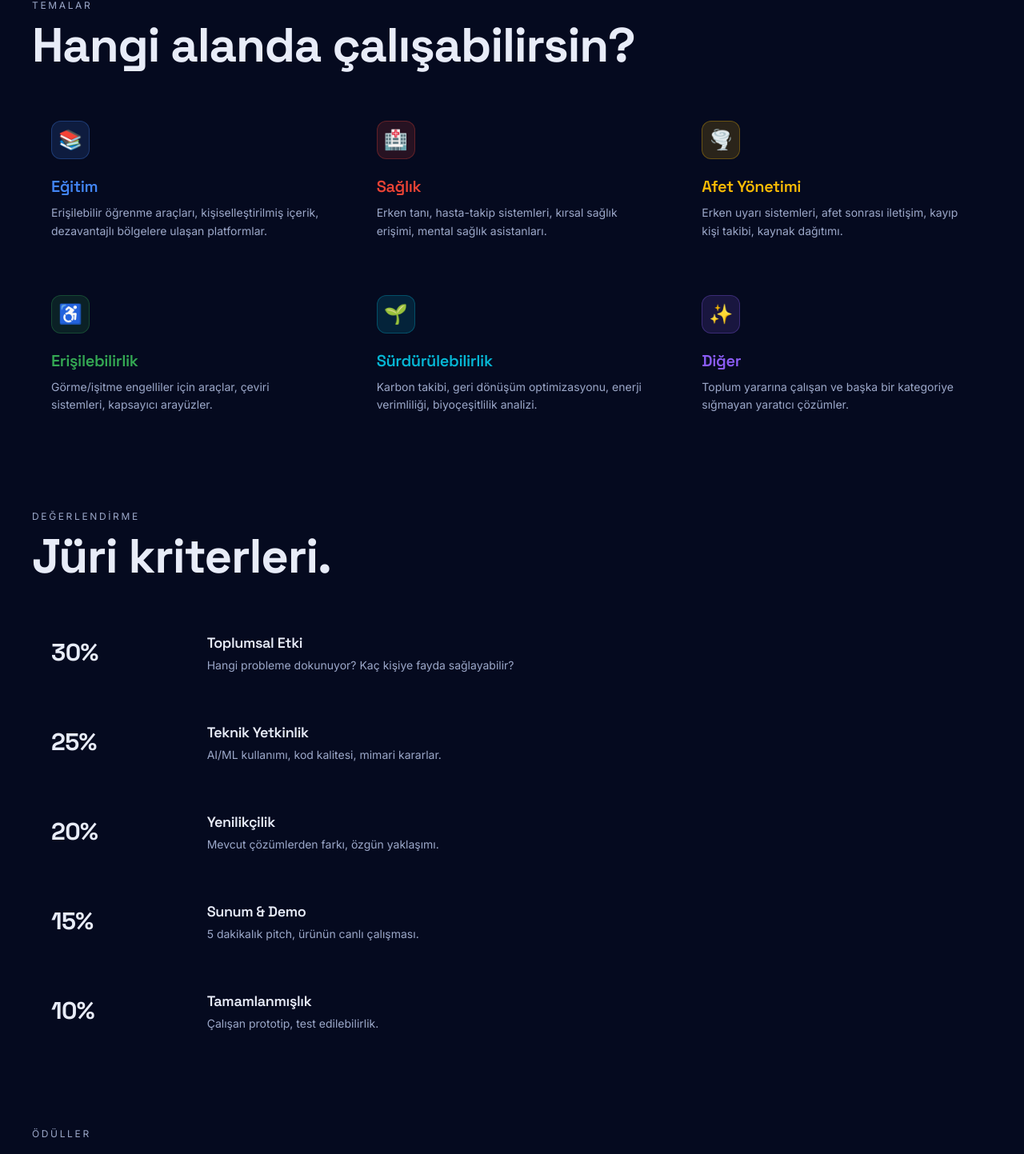
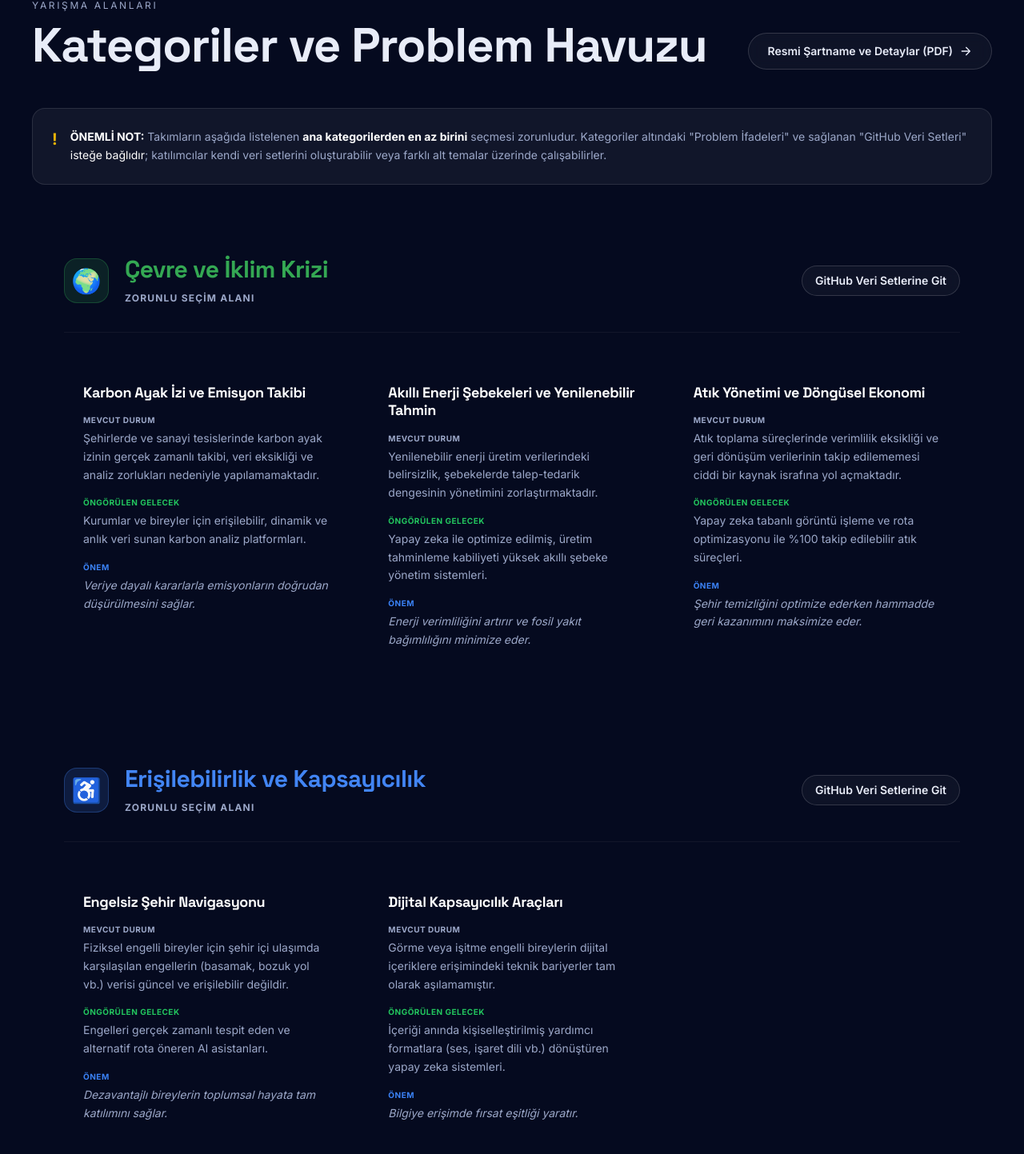
Before and after one commit to BeyzaESER22/HackatonWebSitesi, a Next.js app: page /hackathon in a window 1280 px wide. Shown: the part 878-2321 px from the top of the page at 80% size. Built offline with nearby package versions, Linux system fonts and the light colour scheme; no server answers.

Commit message:
Feat: implement professional AI for Social Good problem pool and categories section

```diff
--- a/src/app/hackathon/page.js
+++ b/src/app/hackathon/page.js
@@ -28,6 +28,8 @@ const judging = [
   { weight: '15%', title: 'Sunum & Demo',       desc: '5 dakikalık pitch, ürünün canlı çalışması.' },
   { weight: '10%', title: 'Tamamlanmışlık',     desc: 'Çalışan prototip, test edilebilirlik.' }
 ];
+
+import { categories } from '@/data/problems';
 
 export default function HackathonInfoPage() {
   const { openModal } = useApp();
@@ -66,24 +68,87 @@ export default function HackathonInfoPage() {
         </Container>
       </section>
 
-      {/* Temalar */}
-      <section className="mb-24">
+      {/* Kategoriler ve Problem Havuzu */}
+      <section className="mb-24 scroll-mt-32" id="problems">
         <Container>
           <RevealOnScroll>
-            <SectionTitle eyebrow="Temalar" title="Hangi alanda" gradient="çalışabilirsin?" align="left" className="mb-10" />
+            <div className="flex flex-col md:flex-row md:items-end justify-between gap-6 mb-12">
+              <SectionTitle
+                eyebrow="Yarışma Alanları"
+                title="Kategoriler ve"
+                gradient="Problem Havuzu"
+                align="left"
+                className="!mb-0"
+              />
+              <Button
+                as="a"
+                href="/hackfest26-kurallar.pdf"
+                download
+                variant="ghost"
+                iconRight={<ArrowRightIcon />}
+                className="shrink-0"
+              >
+                Resmi Şartname ve Detaylar (PDF)
+              </Button>
+            </div>
           </RevealOnScroll>
 
-          <div className="grid md:grid-cols-2 lg:grid-cols-3 gap-5">
-            {themes.map((t, i) => (
-              <RevealOnScroll key={t.title} delay={(i % 3) * 0.07}>
-                <Card hover className="h-full">
-                  <div className="w-12 h-12 rounded-xl flex items-center justify-center mb-5 text-2xl"
-                    style={{ background: `${t.color}26`, border: `1px solid ${t.color}4D` }}>
-                    {t.icon}
+          {/* Önemli Not */}
+          <RevealOnScroll>
+            <div className="bg-white/5 border border-white/10 rounded-2xl p-6 mb-12">
+              <div className="flex gap-4">
+                <div className="text-yellow-500 text-xl font-bold shrink-0">!</div>
+                <div className="text-sm leading-relaxed text-ink-dim">
+                  <strong className="text-white">ÖNEMLİ NOT:</strong> Takımların aşağıda listelenen <span className="text-white font-bold">ana kategorilerden en az birini</span> seçmesi zorunludur. Kategoriler altındaki "Problem İfadeleri" ve sağlanan "GitHub Veri Setleri" <span className="text-white">isteğe bağlıdır</span>; katılımcılar kendi veri setlerini oluşturabilir veya farklı alt temalar üzerinde çalışabilirler.
+                </div>
+              </div>
+            </div>
+          </RevealOnScroll>
+
+          <div className="space-y-10">
+            {categories.map((cat, idx) => (
+              <RevealOnScroll key={cat.id} delay={idx * 0.1}>
+                <div className="group hf-glass border-white/5 rounded-3xl overflow-hidden">
+                  <div className="p-8 lg:p-10">
+                    <div className="flex flex-col lg:flex-row justify-between gap-8 mb-10 pb-8 border-b border-white/5">
+                      <div className="flex items-center gap-5">
+                        <div className="w-14 h-14 rounded-2xl flex items-center justify-center text-3xl shrink-0"
+                          style={{ background: `${cat.color}26`, border: `1px solid ${cat.color}4D` }}>
+                          {cat.icon}
+                        </div>
+                        <div>
+                          <h3 className="font-display text-2xl lg:text-3xl font-bold mb-1" style={{ color: cat.color }}>{cat.title}</h3>
+                          <span className="text-xs uppercase tracking-widest text-ink-dim font-bold">Zorunlu Seçim Alanı</span>
+                        </div>
+                      </div>
+                      <Button as="a" href={cat.githubUrl} target="_blank" variant="ghost" size="sm" className="w-fit self-start lg:self-center">
+                        GitHub Veri Setlerine Git
+                      </Button>
+                    </div>
+
+                    <div className="grid lg:grid-cols-2 xl:grid-cols-3 gap-6">
+                      {cat.problems.map((prob, pIdx) => (
+                        <Card key={pIdx} className="!p-6 !bg-white/0 !border-white/5 hover:!border-white/10 transition-colors">
+                          <h4 className="font-display text-lg font-bold mb-4 text-white leading-tight">{prob.title}</h4>
+                          <div className="space-y-4">
+                            <div>
+                              <div className="text-[10px] uppercase tracking-wider text-ink-dim font-bold mb-1">Mevcut Durum</div>
+                              <p className="text-sm text-ink-dim leading-relaxed">{prob.current}</p>
+                            </div>
+                            <div>
+                              <div className="text-[10px] uppercase tracking-wider text-green-500 font-bold mb-1">Öngörülen Gelecek</div>
+                              <p className="text-sm text-ink-dim leading-relaxed">{prob.future}</p>
+                            </div>
+                            <div>
+                              <div className="text-[10px] uppercase tracking-wider text-blue-500 font-bold mb-1">Önem</div>
+                              <p className="text-sm text-ink-dim leading-relaxed italic">{prob.importance}</p>
+                            </div>
+                          </div>
+                        </Card>
+                      ))}
+                    </div>
                   </div>
-                  <div className="font-display text-xl font-semibold mb-2" style={{ color: t.color }}>{t.title}</div>
-                  <div className="text-ink-dim text-sm leading-relaxed">{t.desc}</div>
-                </Card>
+                </div>
               </RevealOnScroll>
             ))}
           </div>
--- /dev/null
+++ b/src/data/problems.js
@@ -0,0 +1,94 @@
+import { COLORS } from '@/lib/constants';
+
+export const categories = [
+  {
+    id: 'environment',
+    title: 'Çevre ve İklim Krizi',
+    color: COLORS.green,
+    icon: '🌍',
+    githubUrl: 'https://github.com/HackFest26/datasets-environment',
+    problems: [
+      {
+        title: 'Karbon Ayak İzi ve Emisyon Takibi',
+        current: 'Şehirlerde ve sanayi tesislerinde karbon ayak izinin gerçek zamanlı takibi, veri eksikliği ve analiz zorlukları nedeniyle yapılamamaktadır.',
+        future: 'Kurumlar ve bireyler için erişilebilir, dinamik ve anlık veri sunan karbon analiz platformları.',
+        importance: 'Veriye dayalı kararlarla emisyonların doğrudan düşürülmesini sağlar.'
+      },
+      {
+        title: 'Akıllı Enerji Şebekeleri ve Yenilenebilir Tahmin',
+        current: 'Yenilenebilir enerji üretim verilerindeki belirsizlik, şebekelerde talep-tedarik dengesinin yönetimini zorlaştırmaktadır.',
+        future: 'Yapay zeka ile optimize edilmiş, üretim tahminleme kabiliyeti yüksek akıllı şebeke yönetim sistemleri.',
+        importance: 'Enerji verimliliğini artırır ve fosil yakıt bağımlılığını minimize eder.'
+      },
+      {
+        title: 'Atık Yönetimi ve Döngüsel Ekonomi',
+        current: 'Atık toplama süreçlerinde verimlilik eksikliği ve geri dönüşüm verilerinin takip edilememesi ciddi bir kaynak israfına yol açmaktadır.',
+        future: 'Yapay zeka tabanlı görüntü işleme ve rota optimizasyonu ile %100 takip edilebilir atık süreçleri.',
+        importance: 'Şehir temizliğini optimize ederken hammadde geri kazanımını maksimize eder.'
+      }
+    ]
+  },
+  {
+    id: 'accessibility',
+    title: 'Erişilebilirlik ve Kapsayıcılık',
+    color: COLORS.blue,
+    icon: '♿',
+    githubUrl: 'https://github.com/HackFest26/datasets-accessibility',
+    problems: [
+      {
+        title: 'Engelsiz Şehir Navigasyonu',
+        current: 'Fiziksel engelli bireyler için şehir içi ulaşımda karşılaşılan engellerin (basamak, bozuk yol vb.) verisi güncel ve erişilebilir değildir.',
+        future: 'Engelleri gerçek zamanlı tespit eden ve alternatif rota öneren AI asistanları.',
+        importance: 'Dezavantajlı bireylerin toplumsal hayata tam katılımını sağlar.'
+      },
+      {
+        title: 'Dijital Kapsayıcılık Araçları',
+        current: 'Görme veya işitme engelli bireylerin dijital içeriklere erişimindeki teknik bariyerler tam olarak aşılamamıştır.',
+        future: 'İçeriği anında kişiselleştirilmiş yardımcı formatlara (ses, işaret dili vb.) dönüştüren yapay zeka sistemleri.',
+        importance: 'Bilgiye erişimde fırsat eşitliği yaratır.'
+      }
+    ]
+  },
+  {
+    id: 'disaster',
+    title: 'Afet Yönetimi ve Dayanıklılık',
+    color: COLORS.red,
+    icon: '🌪️',
+    githubUrl: 'https://github.com/HackFest26/datasets-disaster',
+    problems: [
+      {
+        title: 'Erken Tahmin ve Risk Analizi',
+        current: 'Doğal afet risklerinin (deprem, sel, yangın) yerel ölçekte erken tahmini için gerekli olan çevresel veri entegrasyonu yetersizdir.',
+        future: 'Multimodal veri analizi ile afetleri gerçekleşmeden öngören erken uyarı sistemleri.',
+        importance: 'Can kaybını önlemede ve acil müdahale hazırlığında kritik rol oynar.'
+      },
+      {
+        title: 'Lojistik ve Kaynak Optimizasyonu',
+        current: 'Afet sonrası karmaşada kaynak dağıtımı ve ihtiyaç analizinin gerçek zamanlı yapılması veri eksikliği nedeniyle yavaştır.',
+        future: 'İhtiyaçları saniyeler içinde analiz edip en hızlı dağıtım rotalarını çizen lojistik zekası.',
+        importance: 'Kritik yardımın doğru zamanda doğru yere ulaşmasını garantiler.'
+      }
+    ]
+  },
+  {
+    id: 'health',
+    title: 'Sağlık ve Refah Teknolojileri',
+    color: COLORS.yellow,
+    icon: '🏥',
+    githubUrl: 'https://github.com/HackFest26/datasets-health',
+    problems: [
+      {
+        title: 'Kırsal Sağlık Erişimi',
+        current: 'Kırsal alanlarda uzman doktora erişim zordur ve hastalıkların erken tanısı için gerekli teknik altyapı eksiktir.',
+        future: 'Uzak bölgelerde mobil cihazlarla çalışabilen, ön teşhis kabiliyetine sahip AI tanı araçları.',
+        importance: 'Sağlık hizmetlerini coğrafi konumdan bağımsız kılar.'
+      },
+      {
+        title: 'İklim Farkındalığı ve Ruh Sağlığı',
+        current: 'Gençlerin iklim değişikliğine dair yaşadığı kaygı (eko-anksiyete) ve bunun ruh sağlığı üzerindeki etkilerine dair yeterli veri bulunmamaktadır.',
+        future: 'Gençlerin psikolojik dayanıklılığını ölçen ve destekleyen kişiselleştirilmiş rehberlik araçları.',
+        importance: 'Gelecek nesillerin toplumsal refahını ve ruhsal direncini korur.'
+      }
+    ]
+  }
+];
```
